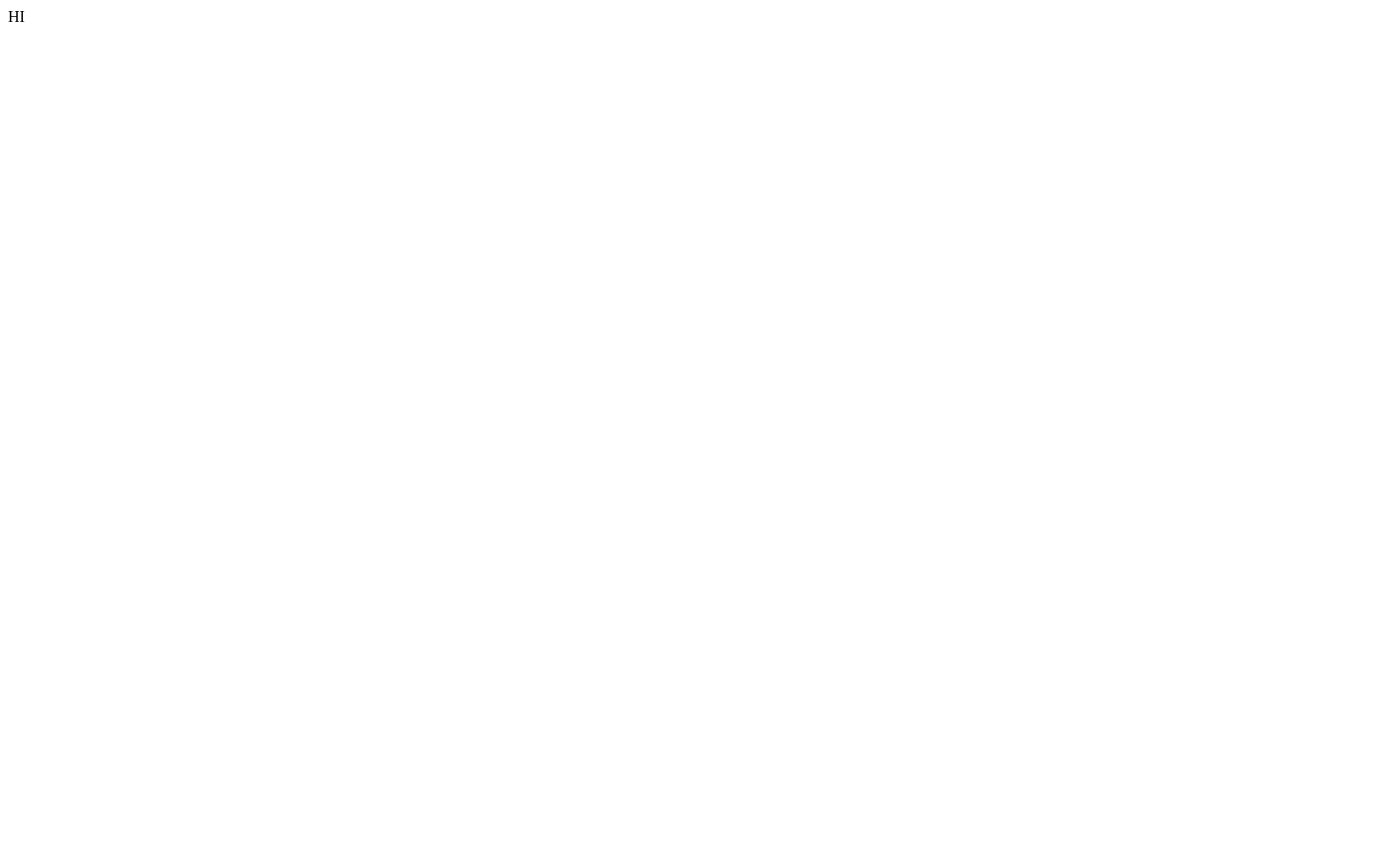
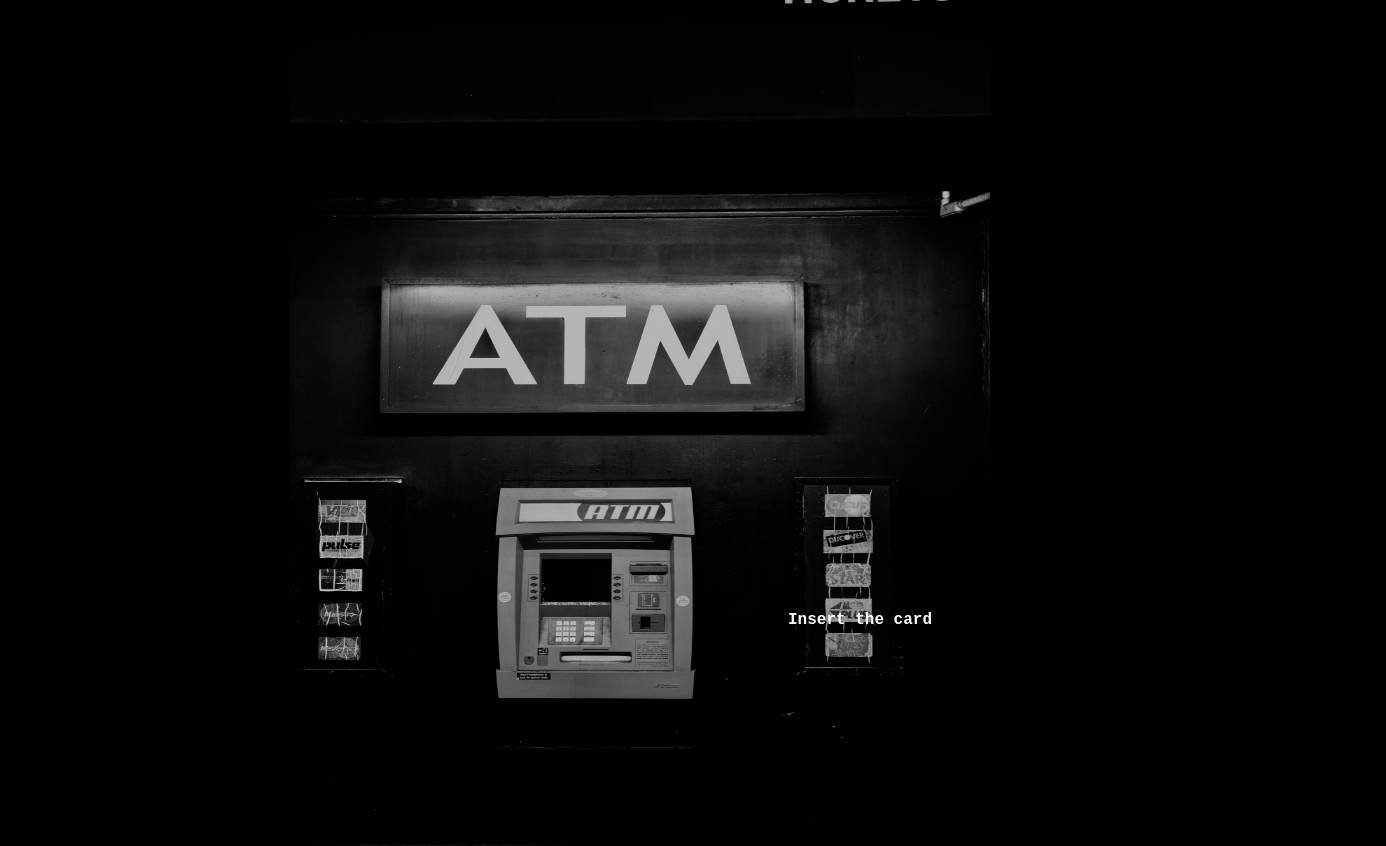
Before and after one commit to AzmatullaKhan/ATM, a React (Create React App) app: page / in a window 1280 px wide. Shown: the whole page, 1386 px wide, since content can reach past the window. Before the commit the page ends 800 px from the top, so only its background shows below. Built offline with nearby package versions, Linux system fonts and the light colour scheme.

Commit message:
Opening page has been completed, main page started

```diff
--- a/package.json
+++ b/package.json
@@ -8,6 +8,7 @@
     "@testing-library/user-event": "^13.5.0",
     "react": "^18.3.1",
     "react-dom": "^18.3.1",
+    "react-router-dom": "^6.23.1",
     "react-scripts": "5.0.1",
     "web-vitals": "^2.1.4"
   },
--- a/public/index.html
+++ b/public/index.html
@@ -9,8 +9,22 @@
       name="description"
       content="Web site created using create-react-app"
     />
-    <title>React App</title>
+    <title>ATM</title>
   </head>
+  <style>
+    body{
+      margin: 0;
+      padding: 0;
+      color: #fff;
+      background-color: #000;
+      display: flex;
+      justify-content: center;
+      align-items: center;
+      box-sizing: border-box;
+      overflow: hidden;
+      font-family: 'Courier New', Courier, monospace;
+    }
+  </style>
   <body>
     <div id="root"></div>
   </body>
--- a/src/App.js
+++ b/src/App.js
@@ -1,10 +1,13 @@
-
-
+import React from "react";
+import {Routes, Route} from 'react-router-dom'
+import {Opening} from './pages/Opening'
+import {MainPage} from './pages/Main'
 function App() {
   return (
-    <div>
-      HI
-    </div>
+    <Routes>
+      <Route path='/' element={<Opening/>}></Route>
+      <Route path='/main' element={<MainPage/>}></Route>
+    </Routes>
   );
 }
 
--- a/src/index.js
+++ b/src/index.js
@@ -1,12 +1,13 @@
 import React from 'react';
 import ReactDOM from 'react-dom/client';
 import App from './App';
+import {BrowserRouter as Router} from 'react-router-dom';
 
 const root = ReactDOM.createRoot(document.getElementById('root'));
 root.render(
-  <React.StrictMode>
+  <Router>
     <App />
-  </React.StrictMode>
+  </Router>
 );
 
 // If you want to start measuring performance in your app, pass a function
--- /dev/null
+++ b/src/pages/Main.js
@@ -0,0 +1,7 @@
+export const MainPage=()=>{
+    return(
+        <>
+            <h2>HEllo</h2>
+        </>
+    )
+}
--- /dev/null
+++ b/src/pages/Opening.css
@@ -0,0 +1,38 @@
+body{
+    margin:0px
+}
+.main-container{
+    margin:0px;
+    padding: 0px;
+    height:846px;
+    width:1492px;
+    background-color: #000;
+    display: flex;
+    justify-content: center;
+    box-sizing: border-box;
+}
+.image{
+    height:846px;
+    width:700px;
+}
+button{
+    position: absolute;
+    height: 40px;
+    width: 180px;
+    font-family: 'Courier New', Courier, monospace;
+    border-radius: 12px;
+    color: #fff;
+    background-color: transparent;
+    outline: none;
+    border: none;
+    font-size: 16px;
+    top:600px;
+    left:770px;
+    transition: all 0.5s ease-out;
+    cursor: pointer;
+    font-weight: bolder;
+}
+button:hover{
+    background-color: #fff;
+    color: #000;
+}
--- /dev/null
+++ b/src/pages/Opening.js
@@ -0,0 +1,15 @@
+import './Opening.css'
+import { useNavigate } from 'react-router-dom';
+
+export const Opening=()=>{
+    const navigate= useNavigate()
+    const navigateMain=()=>{
+        navigate('main')
+    }
+    return(
+        <div className='main-container'>
+           <img src={require('../images/opening-bacground.jpg')} className='image' alt='opening-background'/>
+           <button onClick={navigateMain}>Insert the card</button>
+        </div>
+    )
+}
```
Also changed, not shown: src/images/opening-bacground.jpg (added), src/pages/Main.css (added), 1 other file (tests, documents, lock files or other folders).
